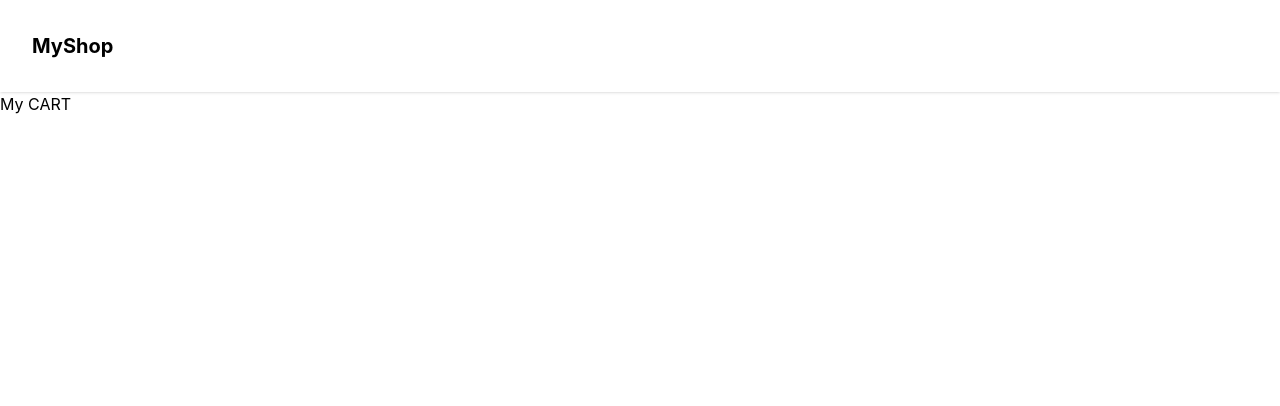
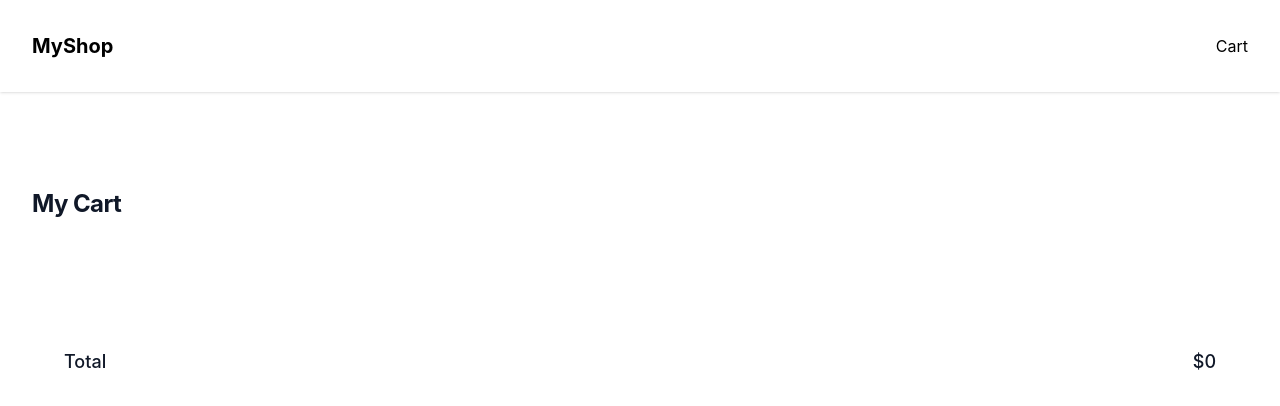
Before and after one commit to isma907/React-Shop, a React (Vite) app: page /cart in a window 1280 px wide. Shown: the top 406 px of the page. Built offline with nearby package versions, Linux system fonts and the light colour scheme.

Commit message:
added mutations and Cart Page

```diff
--- a/package.json
+++ b/package.json
@@ -20,7 +20,8 @@
     "react": "^19.2.4",
     "react-dom": "^19.2.4",
     "react-router": "^7.13.1",
-    "tailwindcss": "^4.2.2"
+    "tailwindcss": "^4.2.2",
+    "zustand": "^5.0.12"
   },
   "devDependencies": {
     "@eslint/js": "^9.39.4",
--- a/src/components/Header.tsx
+++ b/src/components/Header.tsx
@@ -18,6 +18,10 @@ export default function Header() {
                             "
                         />
                     </div> */}
+
+          <div>
+            <Link to="/cart">Cart</Link>
+          </div>
         </nav>
       </div>
     </header>
--- a/src/components/HomeCategories.tsx
+++ b/src/components/HomeCategories.tsx
@@ -4,7 +4,7 @@ export default function HomeCategories() {
   const { categoriesQuery } = useCategories();
   const placeholder = 'https://placehold.co/1000x1000?text=Category&bg=E5E7EB&fg=6B7280';
 
-  if (categoriesQuery.isLoading) return <div>Loading Categories...</div>;
+  if (categoriesQuery.isLoading) return;
 
   return (
     <>
--- /dev/null
+++ b/src/hooks/useCart.ts
@@ -0,0 +1,17 @@
+import { useMutation } from '@tanstack/react-query';
+import type { Product } from '../interfaces/products.interface';
+import { addToCart } from '../services/cart.service';
+import { useCartStore } from '../store/cart.store';
+
+export const useCart = () => {
+  const { addToCart: addToCartStore } = useCartStore();
+
+  const addToCartMutation = useMutation({
+    mutationFn: (product: Product) => addToCart(product),
+    onSuccess: (data) => {
+      addToCartStore(data);
+    },
+  });
+
+  return { addToCartMutation };
+};
--- a/src/interfaces/products.interface.ts
+++ b/src/interfaces/products.interface.ts
@@ -17,3 +17,9 @@ export interface Product {
   category: Category;
   images: string[];
 }
+
+export interface CartItem {
+  quantity: number;
+  productId: number;
+  product: Product;
+}
--- a/src/pages/Cart.tsx
+++ b/src/pages/Cart.tsx
@@ -1,7 +1,53 @@
+import { Link } from 'react-router';
+import type { CartItem } from '../interfaces/products.interface';
+import { useCartStore } from '../store/cart.store';
+
 export default function Cart() {
+  const { cartItems, removeFromCart } = useCartStore();
+
   return (
-    <div>
-      <h1>My CART</h1>
+    <div className="mx-auto max-w-2xl px-4 py-16 sm:px-6 sm:py-24 lg:max-w-7xl lg:px-8 min-h-[50vh] ">
+      <h2 className="text-2xl font-bold tracking-tight text-gray-900">My Cart</h2>
+
+      <div className="mx-auto max-w-2xl px-4 py-16 sm:px-6 sm:py-24 lg:max-w-7xl lg:px-8">
+        {cartItems.map((item) => (
+          <CartListItem product={item} />
+        ))}
+
+        <div className="flex items-center justify-between mt-8">
+          <h3 className="text-lg font-medium text-gray-900">Total</h3>
+          <p className="text-lg font-medium text-gray-900">
+            ${cartItems.reduce((acc, item) => acc + item.product.price * item.quantity, 0)}
+          </p>
+        </div>
+      </div>
     </div>
   );
 }
+
+const CartListItem = ({ product }: { product: CartItem }) => {
+  const { removeFromCart } = useCartStore();
+
+  return (
+    <div className="flex items-center gap-4 py-3">
+      <img
+        src={product.product.images[0]}
+        alt={product.product.title}
+        className="h-24 w-24 rounded-lg object-cover"
+      />
+      <div className="flex-1">
+        <Link to={`/product/${product.product.id}`}>
+          <h3 className="text-lg font-medium text-gray-900">{product.product.title}</h3>
+        </Link>
+        <p className="text-sm text-gray-600">${product.product.price}</p>
+        <p className="text-sm text-gray-600">Quantity: {product.quantity}</p>
+      </div>
+      <button
+        onClick={() => removeFromCart(product.productId)}
+        className="text-sm text-red-600 hover:text-red-800 cursor-pointer"
+      >
+        Remove
+      </button>
+    </div>
+  );
+};
--- a/src/pages/Home.tsx
+++ b/src/pages/Home.tsx
@@ -6,7 +6,7 @@ export default function Home() {
   return (
     <>
       <div className="bg-gray-100">
-        <div className="mx-auto max-w-2xl px-4 py-16 sm:px-6 sm:py-24 lg:max-w-7xl lg:px-8">
+        <div className="mx-auto max-w-2xl px-4 py-16 sm:px-6 sm:py-24 lg:max-w-7xl lg:px-8 min-h-[50vh] ">
           <HomeCategories />
         </div>
       </div>
--- a/src/pages/product/Product.tsx
+++ b/src/pages/product/Product.tsx
@@ -1,9 +1,11 @@
 import { Link, useParams } from 'react-router';
 import { useProducts } from '../../hooks/useProducts';
 import RelatedProducts from './RelatedProducts';
+import { useCart } from '../../hooks/useCart';
 
 const Product = () => {
   const { id } = useParams();
+  const { addToCartMutation } = useCart();
 
   const placeholder = 'https://placehold.co/1000x1000?text=Product&bg=E5E7EB&fg=6B7280';
   const productId = id ? Number(id) : undefined;
@@ -109,14 +111,15 @@ const Product = () => {
             <h2 className="sr-only">Product information</h2>
             <p className="text-3xl tracking-tight text-gray-900">$ {product.price}</p>
 
-            <form className="mt-10">
+            <div className="mt-10">
               <button
-                type="submit"
-                className="mt-10 flex w-full items-center justify-center rounded-md border border-transparent bg-indigo-600 px-8 py-3 text-base font-medium text-white hover:bg-indigo-700 focus:ring-2 focus:ring-indigo-500 focus:ring-offset-2 focus:outline-hidden"
+                onClick={() => addToCartMutation.mutate(product)}
+                disabled={addToCartMutation.isPending}
+                className="mt-10 flex w-full items-center justify-center rounded-md border border-transparent bg-indigo-600 px-8 py-3 text-base font-medium text-white hover:bg-indigo-700 disabled:opacity-50 disabled:cursor-not-allowed focus:ring-2 focus:ring-indigo-500 focus:ring-offset-2 focus:outline-hidden"
               >
-                Add to bag
+                {addToCartMutation.isPending ? 'Adding to bag...' : 'Add to bag'}
               </button>
-            </form>
+            </div>
           </div>
 
           <div className="py-10 lg:col-span-2 lg:col-start-1 lg:border-r lg:border-gray-200 lg:pt-6 lg:pr-8 lg:pb-16">
--- /dev/null
+++ b/src/services/cart.service.ts
@@ -0,0 +1,6 @@
+import type { Product } from '../interfaces/products.interface';
+
+export async function addToCart(product: Product): Promise<Product> {
+  await new Promise((resolve) => setTimeout(resolve, 1200));
+  return product;
+}
--- /dev/null
+++ b/src/store/cart.store.ts
@@ -0,0 +1,42 @@
+import { create } from 'zustand';
+import { devtools } from 'zustand/middleware';
+import type { CartItem, Product } from '../interfaces/products.interface';
+
+interface CartState {
+  cartItems: CartItem[];
+  addToCart: (product: Product) => void;
+  removeFromCart: (productId: number) => void;
+  clearCart: () => void;
+}
+
+export const useCartStore = create<CartState>()(
+  devtools((set) => ({
+    cartItems: [],
+
+    addToCart: (product: Product) => {
+      set((state: { cartItems: CartItem[] }) => {
+        const existingItem = state.cartItems.find((item) => item.productId === product.id);
+        if (existingItem) {
+          return {
+            cartItems: state.cartItems.map((item) =>
+              item.productId === product.id ? { ...item, quantity: item.quantity + 1 } : item
+            ),
+          };
+        }
+        return { cartItems: [...state.cartItems, { productId: product.id, quantity: 1, product }] };
+      });
+    },
+
+    removeFromCart: (productId: number) => {
+      set((state: { cartItems: CartItem[] }) => {
+        const cartItems = state.cartItems.filter((item) => item.productId !== productId);
+        return { cartItems };
+      });
+    },
+    clearCart: () => {
+      set((state: { cartItems: CartItem[] }) => ({
+        cartItems: [],
+      }));
+    },
+  }))
+);
```
Also changed, not shown: 1 other file (tests, documents, lock files or other folders).
